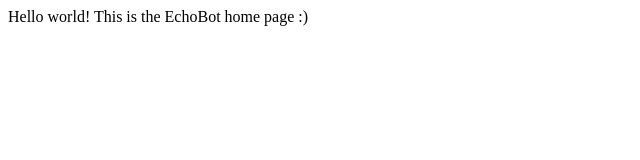
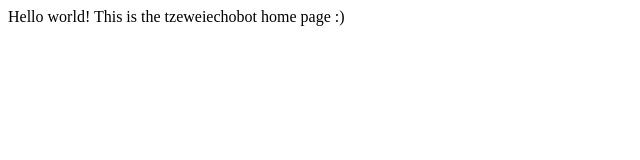
Before and after one commit to tongtzewei/tzeweiechobot, a website: page index.html in a window 1280 px wide. Shown: the full height of the page, 0-640 px from the left. Drawn offline with Linux system fonts and the light colour scheme.

Commit message:
change index.html

```diff
--- a/index.html
+++ b/index.html
@@ -3,6 +3,6 @@
     <title>EchoBot</title>
 </head>
 <body>
-    Hello world! This is the EchoBot home page :)
+    Hello world! This is the tzeweiechobot home page :)
 </body>
 </html>
```
